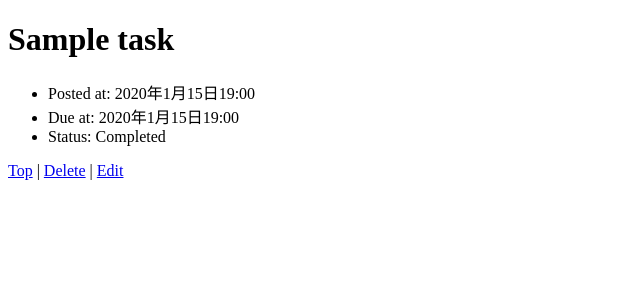
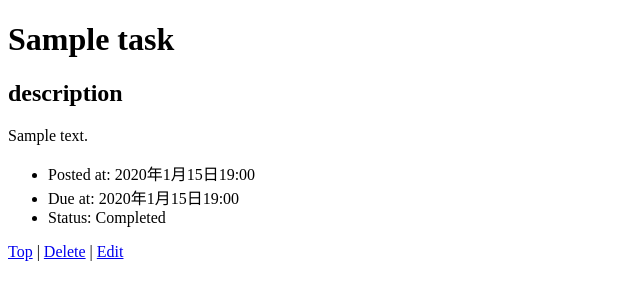
Before and after one commit to aytbunbun/django-test-exercise, a Django app: page /1/ in a window 1280 px wide. Shown: the top 300 px of the page, without its empty margins (0-640 px from the left). Run offline with Django 5.2, Linux system fonts and the light colour scheme; tables that the repository leaves empty hold one stand-in row (values such as "Sample post").

Commit message:
feat: display task description in detail page

```diff
--- a/todo/templates/todo/detail.html
+++ b/todo/templates/todo/detail.html
@@ -9,6 +9,10 @@
 
   <body>
     <h1>{{ task.title }}</h1>
+    <div>
+      <h2>description</h2>
+      <p>{{ task.description }}</p>
+    </div>
     <ul>
       <li>Posted at: {{ task.posted_at }}</li>
       {% if task.due_at %}
```
